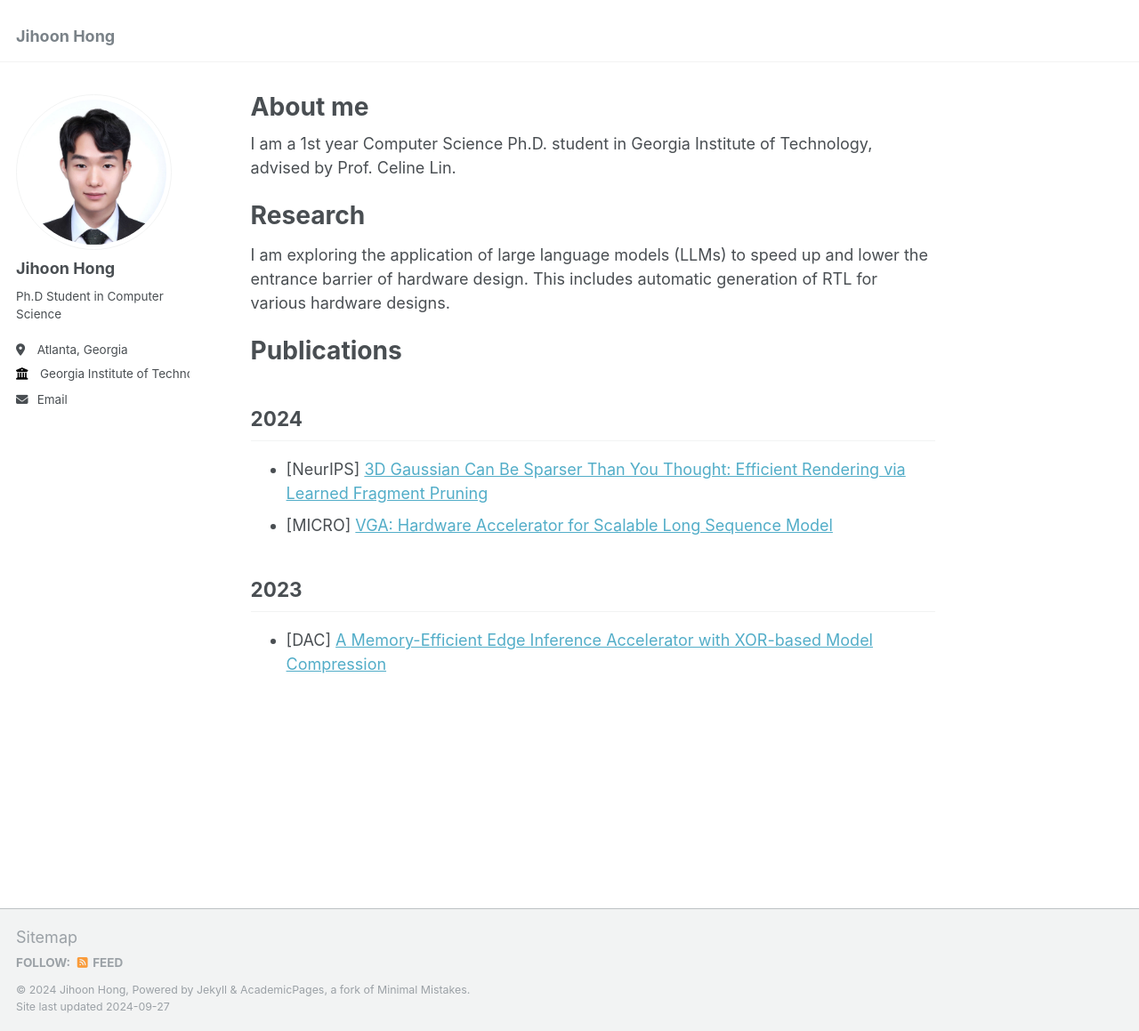
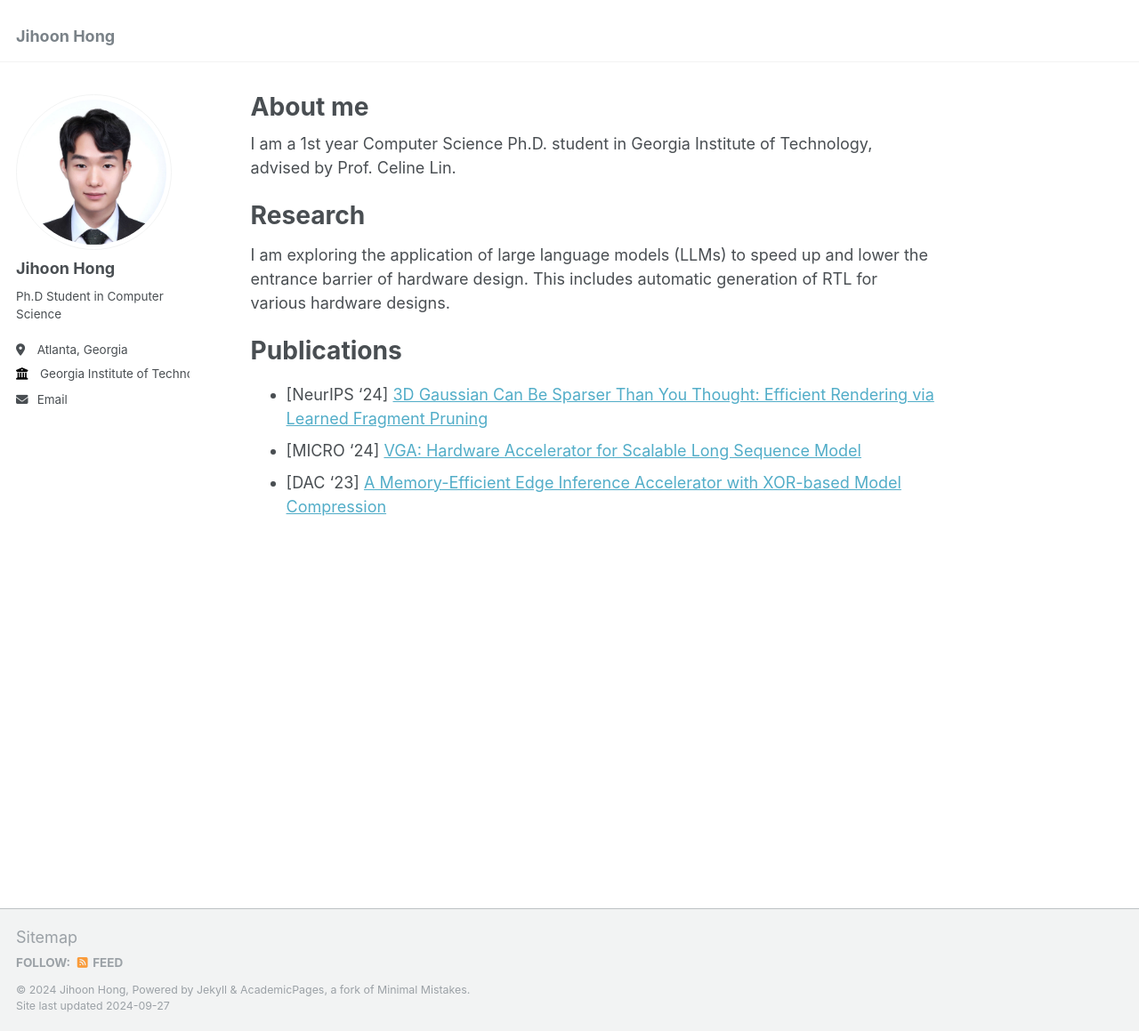
Before and after one commit to athlon76/athlon76.github.io, a Jekyll site: the page built from _pages/about.md, in a window 1280 px wide and 1159 px high. Shown: the whole window at 89% size. Built offline with Jekyll 4.4.1, drawn with Linux system fonts in a browser that asks for light colours.

Commit message:
Update about.md

```diff
--- a/_pages/about.md
+++ b/_pages/about.md
@@ -16,11 +16,6 @@ I am exploring the application of large language models (LLMs) to speed up and l
 Publications
 =====
 
-2024
------
-- [NeurIPS] [3D Gaussian Can Be Sparser Than You Thought: Efficient Rendering via Learned Fragment Pruning](\files\NeurIPS_24.pdf)
-- [MICRO] [VGA: Hardware Accelerator for Scalable Long Sequence Model](\files\MICRO_24.pdf)
-
-2023
------
-- [DAC] [A Memory-Efficient Edge Inference Accelerator with XOR-based Model Compression](\files\DAC_23.pdf)
+- [NeurIPS '24] [3D Gaussian Can Be Sparser Than You Thought: Efficient Rendering via Learned Fragment Pruning](\files\NeurIPS_24.pdf)
+- [MICRO '24] [VGA: Hardware Accelerator for Scalable Long Sequence Model](\files\MICRO_24.pdf)
+- [DAC '23] [A Memory-Efficient Edge Inference Accelerator with XOR-based Model Compression](\files\DAC_23.pdf)
```
